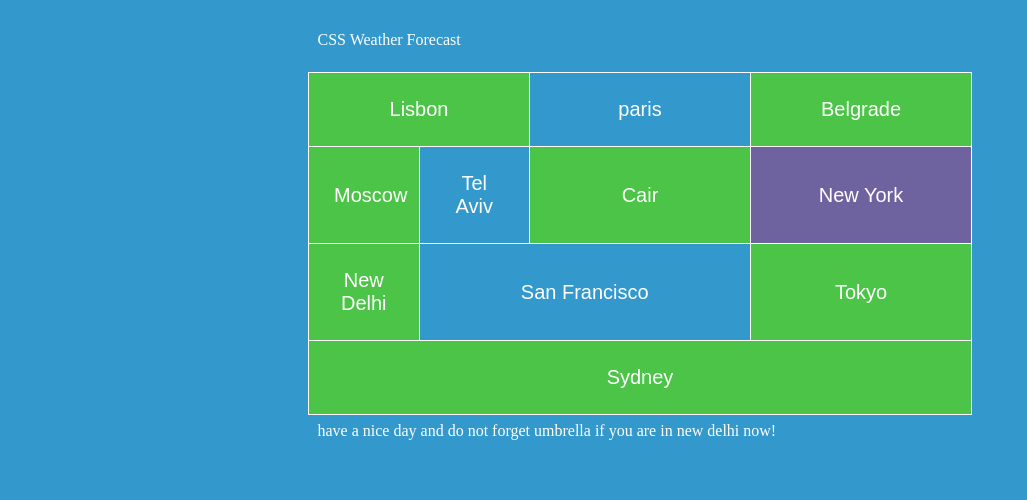
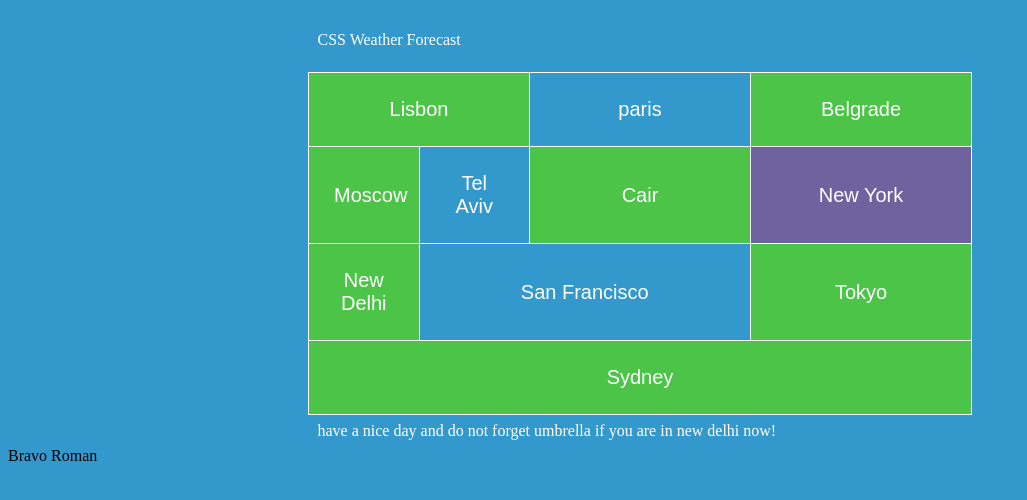
Before and after one commit to Roman425/Css-weathaer-forecast, a plain HTML site: page index.html in a window 1280 px wide. Shown: the whole page, without its empty margins (0-1027 px from the left). Drawn offline with Linux system fonts and the light colour scheme.

Commit message:
i wrote a compliment

```diff
--- a/index.html
+++ b/index.html
@@ -52,5 +52,6 @@
     <footer class="footer">
       have a nice day and do not forget umbrella if you are in new delhi now!
     </footer>
+    Bravo Roman
   </body>
 </html>
```
